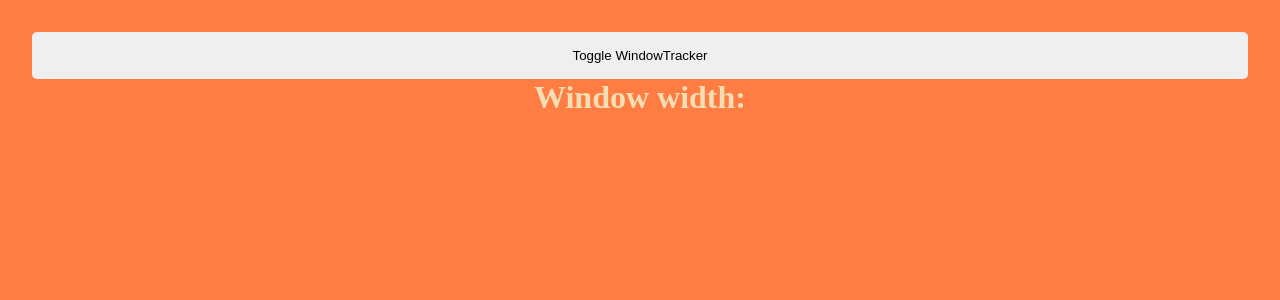
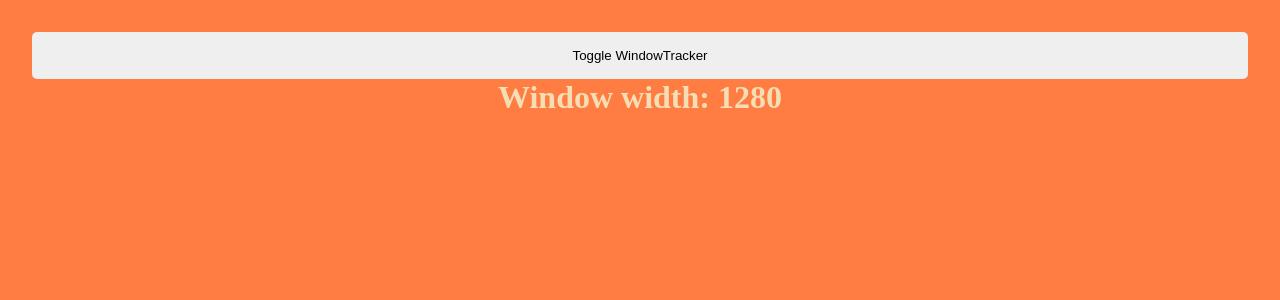
Before and after one commit to Katiasun/Toggle-window-tracker, a React (Create React App) app: page / in a window 1280 px wide. Shown: the top 300 px of the page. Built offline with nearby package versions, Linux system fonts and the light colour scheme.

Commit message:
write code inside file WindowTracker.js

```diff
--- a/src/WindowTracker.js
+++ b/src/WindowTracker.js
@@ -1,5 +1,12 @@
-import React from "react";
+import React, { useState, useEffect } from "react";
 
 export default function WindowTracker() {
-  return <h1>Window width: </h1>;
+  const [windowWidth, setWindowWidth] = useState(window.innerWidth);
+
+  useEffect(() => {
+    window.addEventListener("resize", function () {
+      setWindowWidth(window.innerWidth);
+    });
+  }, []);
+  return <h1>Window width: {windowWidth}</h1>;
 }
```
